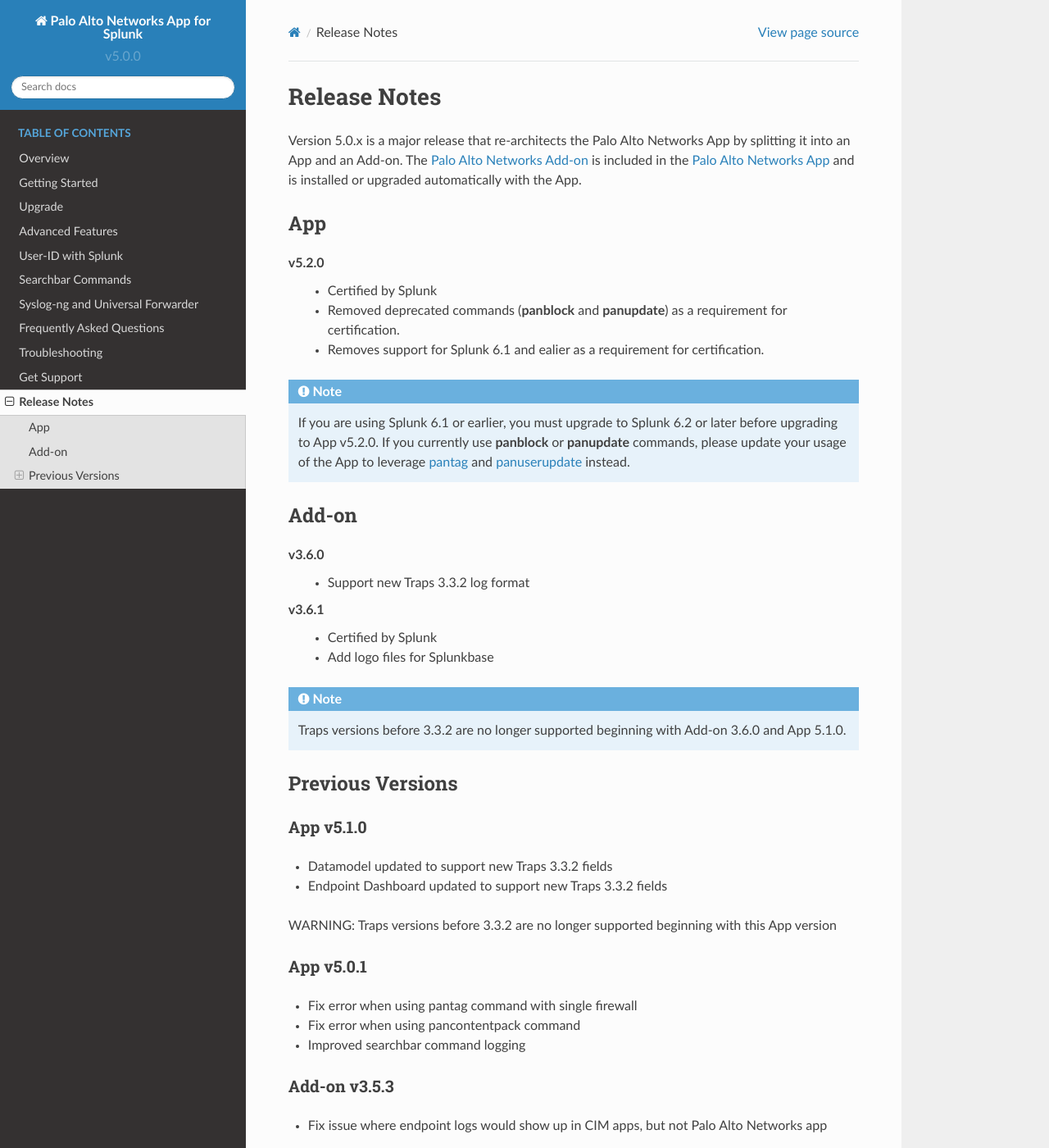
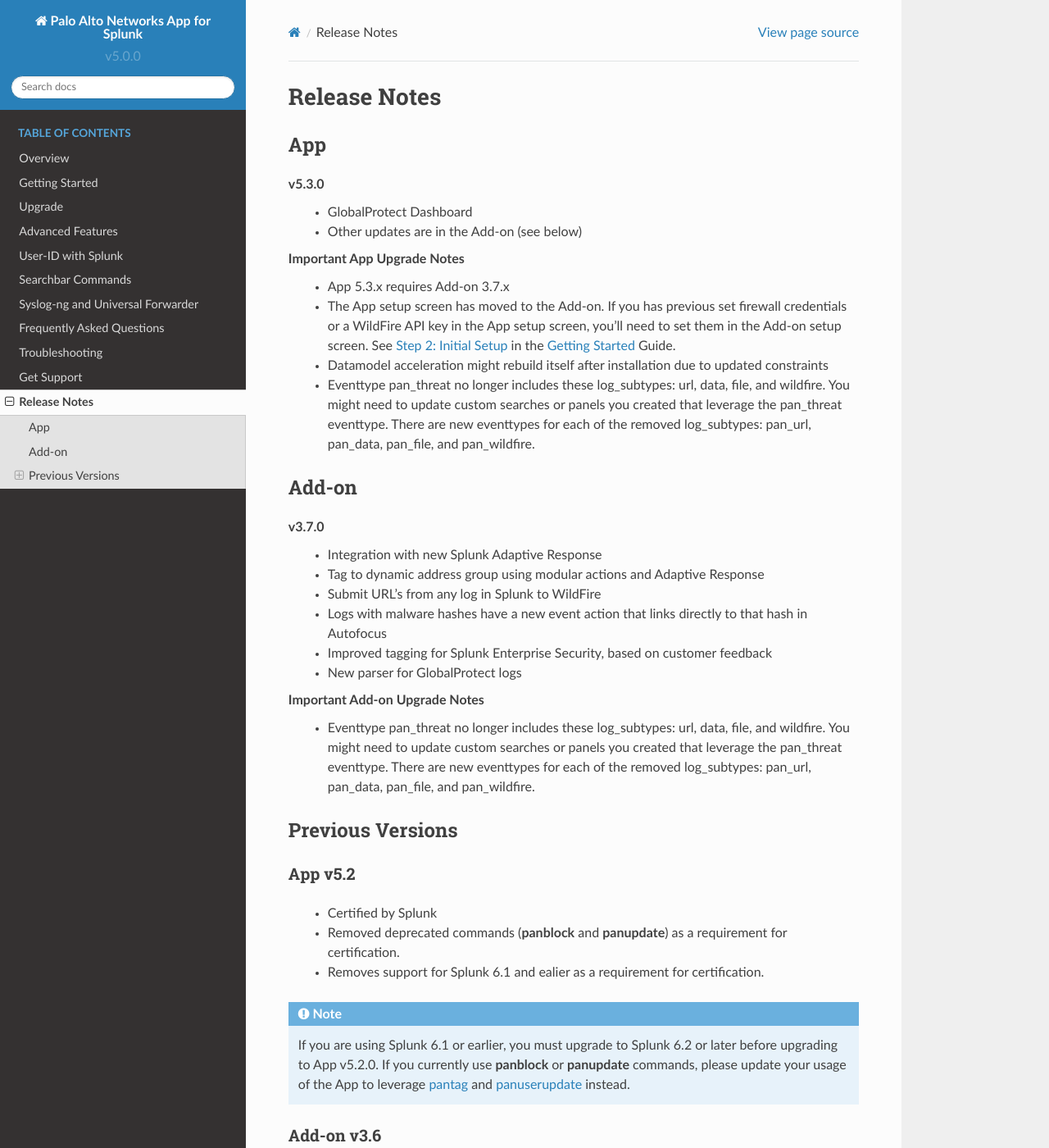
Before and after one commit to PaloAltoNetworks/pan-os-python, a Sphinx documentation site: the page built from docs/release_notes.rst, in a window 1280 px wide and 1400 px high. Shown: the whole window at 82% size. Built offline with Sphinx 7.4.7 and the Read the Docs theme 2.0.0, drawn with Linux system fonts in a browser that asks for light colours; some of the changed text lies outside the part shown.

Commit message:
Add release notes for App 5.3 and Add-on 3.7

```diff
--- a/docs/release_notes.rst
+++ b/docs/release_notes.rst
@@ -4,14 +4,48 @@
 Release Notes
 =============
 
-Version 5.0.x is a major release that re-architects the Palo Alto Networks App by splitting it
-into an App and an Add-on. The `Palo Alto Networks Add-on`_ is included in the
-`Palo Alto Networks App`_ and is installed or upgraded automatically with the App.
-
 App
 ===
 
-v5.2.0
+v5.3.0
+  * GlobalProtect Dashboard
+  * Other updates are in the Add-on (see below)
+
+Important App Upgrade Notes
+  * App 5.3.x requires Add-on 3.7.x
+  * The App setup screen has moved to the Add-on. If you has previous set firewall credentials
+    or a WildFire API key in the App setup screen, you'll need to set them in the Add-on
+    setup screen.  See :ref:`initialsetup` in the :ref:`gettingstarted` Guide.
+  * Datamodel acceleration might rebuild itself after installation due to updated constraints
+  * Eventtype pan_threat no longer includes these log_subtypes: url, data, file, and wildfire.
+    You might need to update custom searches or panels you created that leverage
+    the pan_threat eventtype. There are new eventtypes for each of the removed log_subtypes:
+    pan_url, pan_data, pan_file, and pan_wildfire.
+
+
+Add-on
+======
+
+v3.7.0
+  * Integration with new Splunk Adaptive Response
+  * Tag to dynamic address group using modular actions and Adaptive Response
+  * Submit URL’s from any log in Splunk to WildFire
+  * Logs with malware hashes have a new event action that links directly to that hash in Autofocus
+  * Improved tagging for Splunk Enterprise Security, based on customer feedback
+  * New parser for GlobalProtect logs
+
+Important Add-on Upgrade Notes
+  * Eventtype pan_threat no longer includes these log_subtypes: url, data, file, and wildfire.
+    You might need to update custom searches or panels you created that leverage
+    the pan_threat eventtype. There are new eventtypes for each of the removed log_subtypes:
+    pan_url, pan_data, pan_file, and pan_wildfire.
+
+Previous Versions
+=================
+
+App v5.2
+--------
+
   * Certified by Splunk
   * Removed deprecated commands (**panblock** and **panupdate**) as a
     requirement for certification.
@@ -23,22 +57,18 @@
    **panblock** or **panupdate** commands, please update your usage of the
    App to leverage :ref:`pantag` and :ref:`panuserupdate` instead.
 
-Add-on
-======
-
-v3.6.0
-  * Support new Traps 3.3.2 log format
+Add-on v3.6
+-----------
 
 v3.6.1
   * Certified by Splunk
   * Add logo files for Splunkbase
 
+v3.6.0
+  * Support new Traps 3.3.2 log format
+
 .. note:: Traps versions before 3.3.2 are no longer supported beginning with
-   Add-on 3.6.0 and App 5.1.0.
-
-
-Previous Versions
-=================
+Add-on 3.6.0 and App 5.1.0.
 
 App v5.1.0
 ----------
```
